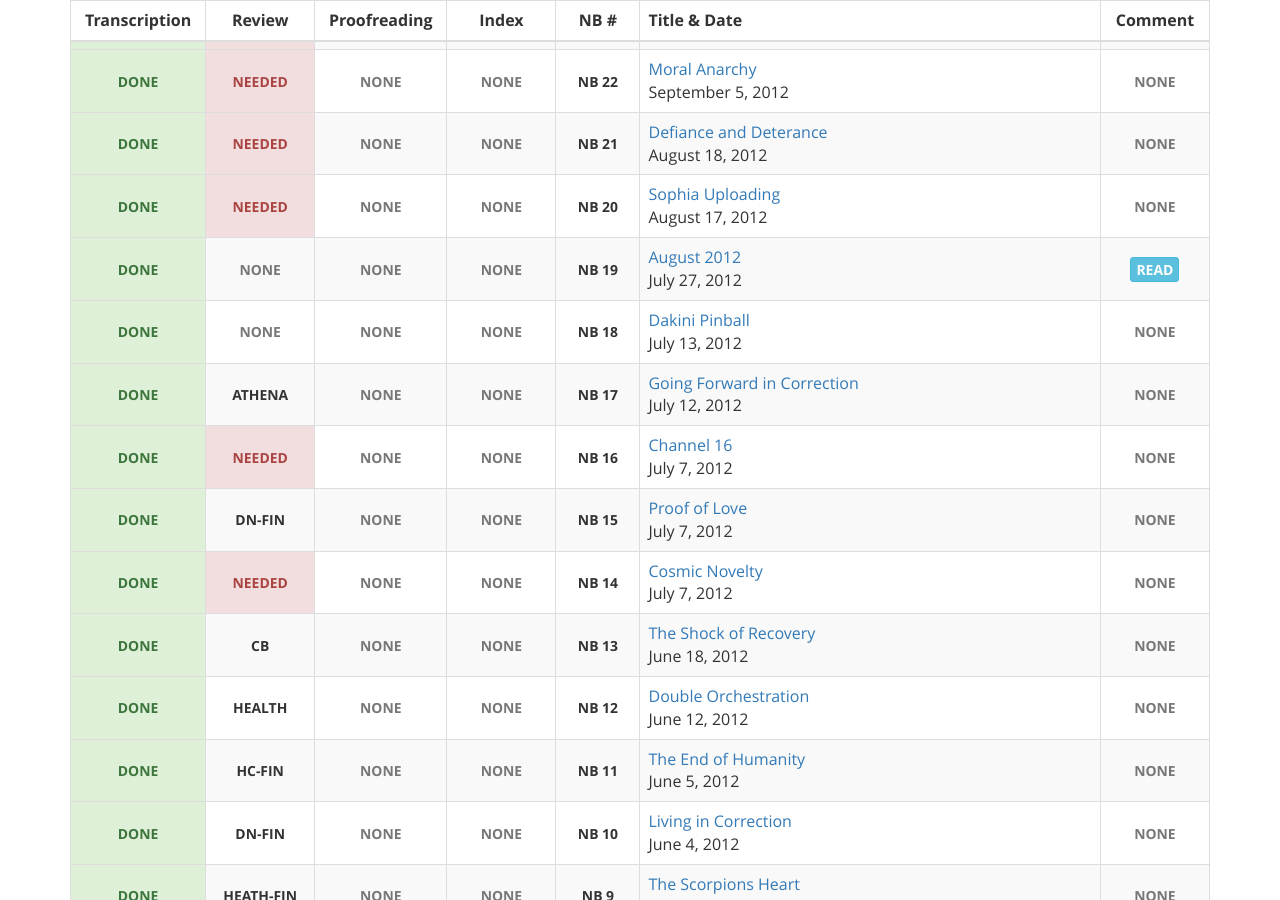
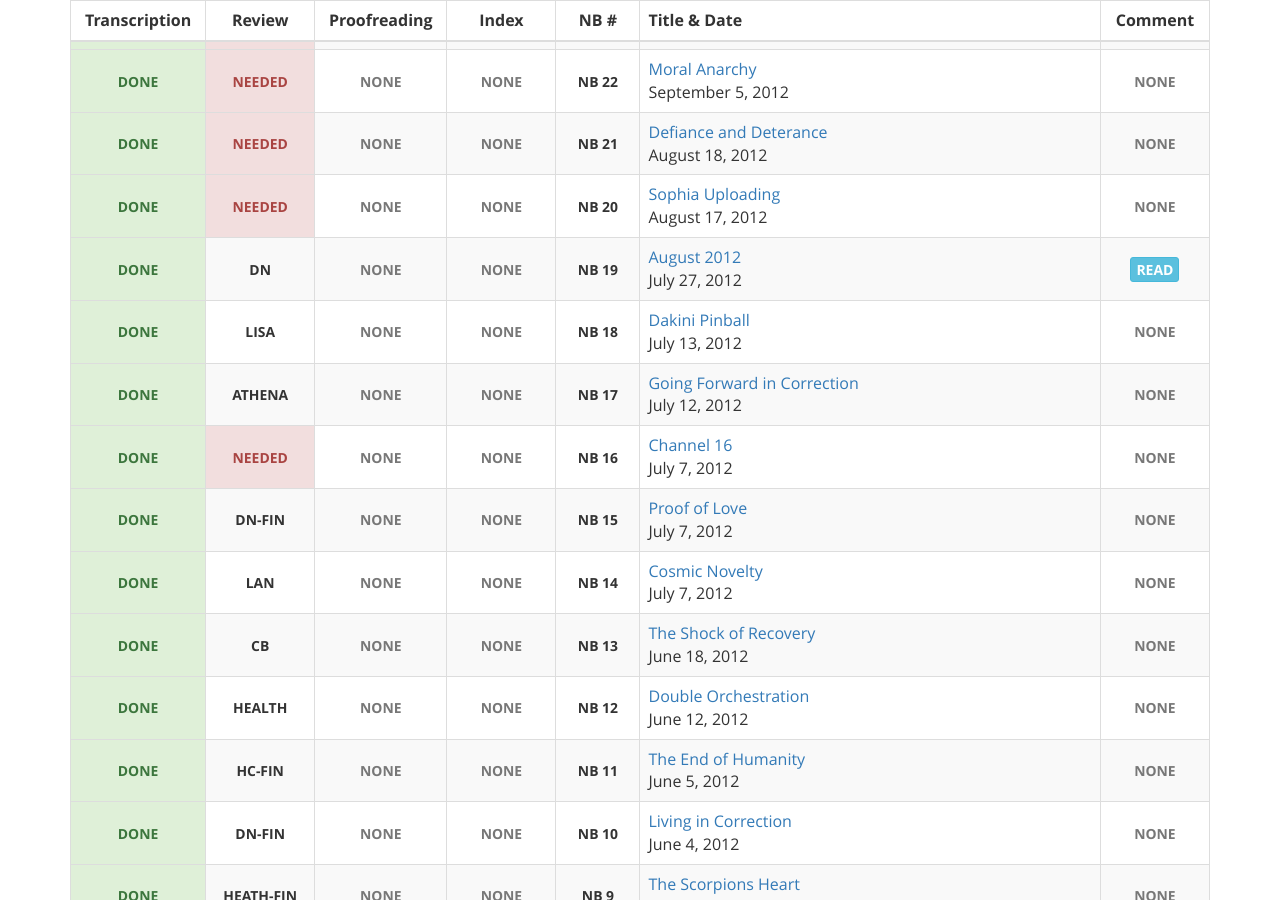
Before and after one commit to gaiaspora/gaiaspora.github.io, a Jekyll site: the page built from content/navigator-briefings.markdown, in a window 1280 px wide and 900 px high, scrolled down 7407 px. Built offline with Jekyll 4.4.1, drawn with Linux system fonts in a browser that asks for light colours.

Commit message:
Update nb.yaml

```diff
--- a/_data/nb.yaml
+++ b/_data/nb.yaml
@@ -1026,7 +1026,7 @@
 
 - NB: "19"
   Transcription: "done"
-  Review: "none"
+  Review: "DN"
   Proofreading: "none"
   Index: "none"
   Title: "August 2012"
@@ -1035,7 +1035,7 @@
 
 - NB: "18"
   Transcription: "done"
-  Review: "none"
+  Review: "LISA"
   Proofreading: "none"
   Index: "none"
   Title: "Dakini Pinball"
@@ -1071,7 +1071,7 @@
 
 - NB: "14"
   Transcription: "done"
-  Review: "needed"
+  Review: "LaN"
   Proofreading: "none"
   Index: "none"
   Title: "Cosmic Novelty"
```
